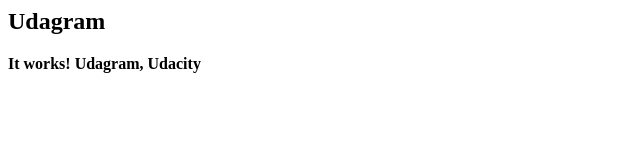
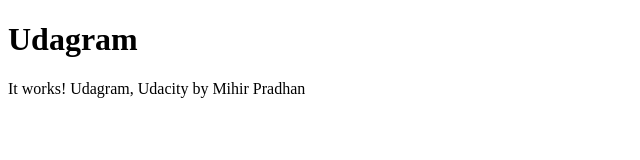
Before and after one commit to mihir-pradhan/high-availability-web-app-cloudformation, a plain HTML site: page index.html in a window 1280 px wide. Shown: the whole page, without its empty margins (0-640 px from the left). Drawn offline with Linux system fonts and the light colour scheme.

Commit message:
Update Udagram webpage

```diff
--- a/index.html
+++ b/index.html
@@ -1,7 +1,10 @@
-<h2>Udagram</h2>
+<!DOCTYPE html>
+<html>
+<body>
 
-<tbody>
+<h1>Udagram</h1>
 
-<td><strong>It works! Udagram, Udacity</strong></td>
+<p>It works! Udagram, Udacity by Mihir Pradhan</p>
 
-</tbody>
+</body>
+</html>
```
